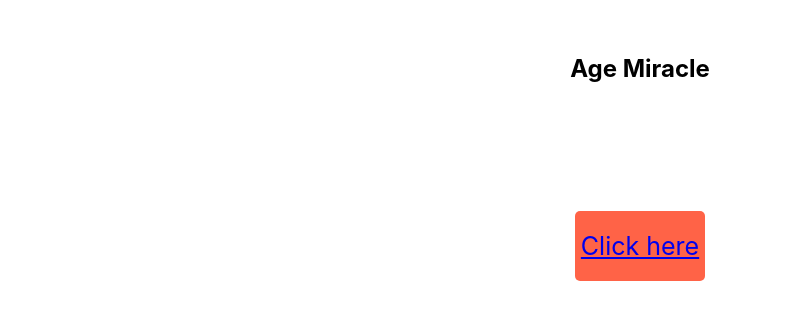
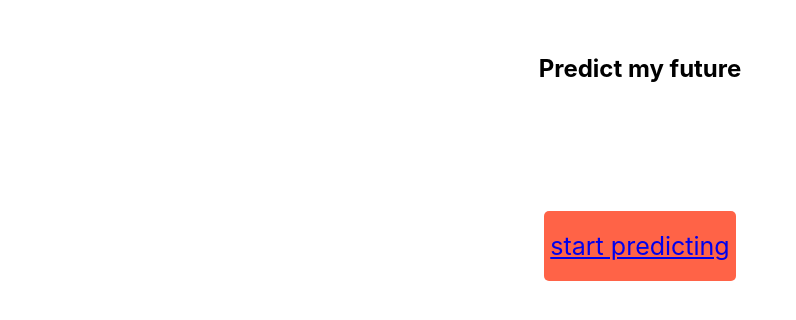
Before and after one commit to DeepakR-28/ageMiracle, a plain HTML site: page index.html in a window 1280 px wide. Shown: the part 314-634 px from the top of the page, without its empty margins (0-796 px from the left). Drawn offline with Linux system fonts and the light colour scheme.

Commit message:
Rick roll

```diff
--- a/index.html
+++ b/index.html
@@ -33,12 +33,12 @@
     <br />
     <br />
     <center>
-      <h2>Age Miracle</h2>
+      <h2>Predict my future</h2>
       <br /><br />
       <br /><br />
       <br /><br />
       <!-- <button onclick="clickMe()">Click here to begin</button> -->
-      <button ><a href = "https://youtu.be/dQw4w9WgXcQ">Click here</a></button>
+      <button ><a href = "https://youtu.be/dQw4w9WgXcQ">start predicting</a></button>
     </center>
 
     <script>
```
